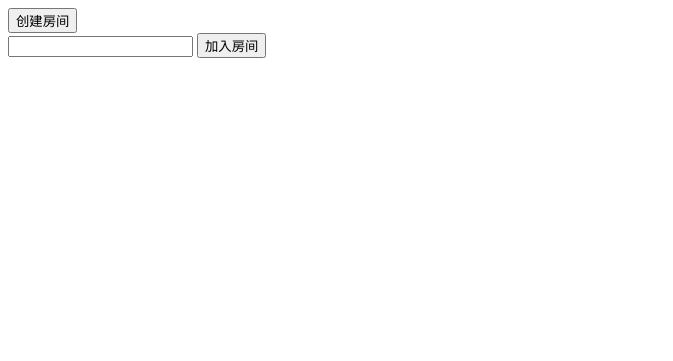
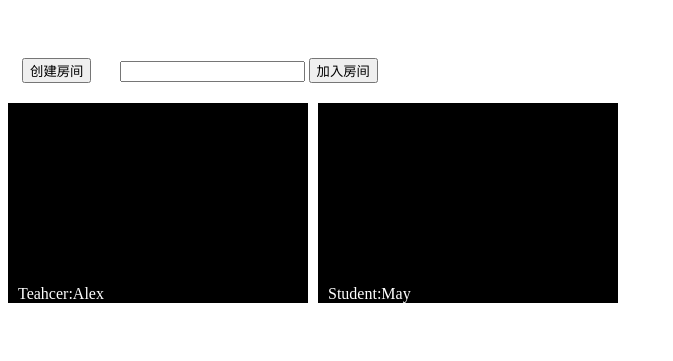
Before and after one commit to Alextt666/rtc-for-fun, a website: page index.html in a window 1280 px wide. Shown: the whole page, without its empty margins (0-673 px from the left). Drawn offline with Linux system fonts and the light colour scheme.

Commit message:
fix:修复远端画面无显示的问题&添加部分样式

```diff
--- a/fe/utils.js
+++ b/fe/utils.js
@@ -12,14 +12,16 @@ async function playonLocal(playDom, stream) {
 async function addTrackToLocal(pc, stream) {
   stream.getTracks().forEach((track) => {
     pc.addTrack(track, stream);
+    console.log('add-local-track-done')
   });
 }
 
 
 // 创建offer
 async function _createOffer(pc) {
-  await pc.createDataChannel("room");
+  // await pc.createDataChannel("room");
   const SDP = await pc.createOffer();
+  console.log(SDP,'create-local-SDP')
   // local save sdp
   await pc.setLocalDescription(SDP);
   return SDP;
--- a/index.html
+++ b/index.html
@@ -4,15 +4,60 @@
     <meta charset="UTF-8" />
     <meta name="viewport" content="width=device-width, initial-scale=1.0" />
     <title>Document</title>
+    <style>
+      .video-box {
+        background-color: black;
+        position: relative;
+      }
+      .video-box-teacher::before {
+        content: "Teahcer:Alex";
+        position: absolute;
+        color: white;
+        bottom: 0;
+        padding-left: 10px;
+      }
+      .video-box-student::before {
+        content: "Student:May";
+        position: absolute;
+        color: white;
+        bottom: 0;
+        padding-left: 10px;
+      }
+      #room{
+        font-weight: bold;
+
+      }
+    </style>
   </head>
   <body>
-    <div id="room"></div>
-    <button id="createRoom">创建房间</button>
-    <div>
-      <input type="text" id="join-ipt"/>
-      <button id="joinRoom">加入房间</button>
+    <div id="room" style="width: 100px; height: 50px"></div>
+    <div
+      style="
+        width: 30vw;
+        display: flex;
+        margin-bottom: 20px;
+        justify-content: space-around;
+      "
+    >
+      <button id="createRoom">创建房间</button>
+      <div>
+        <input type="text" id="join-ipt" />
+        <button id="joinRoom">加入房间</button>
+      </div>
     </div>
-    <video width="200" height="200" id="localVideo" autoplay></video>
-    <video width="300" height="300" id="remoteVideo" autoplay></video>
+    <div style="display: flex; gap: 10px">
+      <div
+        class="video-box video-box-teacher"
+        style="width: 300px; height: 200px"
+      >
+        <video width="300" height="200" id="localVideo" autoplay></video>
+      </div>
+      <div
+        class="video-box video-box-student"
+        style="width: 300px; height: 200px"
+      >
+        <video width="300" height="200" id="remoteVideo" autoplay></video>
+      </div>
+    </div>
   </body>
 </html>
```
Also changed, not shown: be/index.js (+22 -1 lines), fe/app.js (+4 -4 lines), fe/createRoom.js (+25 -2 lines), fe/joinRoom.js (+10 -6 lines), webpack.config.js (+13 -3 lines), fe/style/style.css (added), 4 other files.
